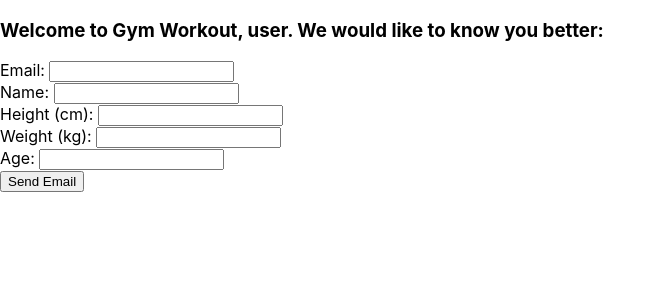
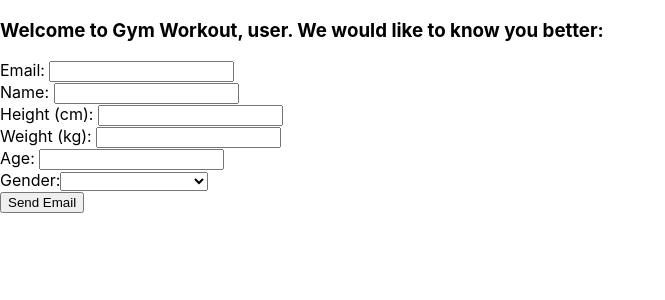
Before and after one commit to Alazib/gymWorkout, a React (Create React App) app: page / in a window 1280 px wide. Shown: the top 300 px of the page, without its empty margins (0-665 px from the left). Built offline with nearby package versions, Linux system fonts and the light colour scheme.

Commit message:
6th iteration: gender input added

```diff
--- a/src/App.js
+++ b/src/App.js
@@ -70,6 +70,22 @@ function App() {
             onChange={handleInputChange}
           />
         </div>
+        <div className="gender input">
+          <span>Gender:</span>
+          <select
+            title="gender"
+            name="gender"
+            onChange={handleInputChange}
+            required
+          >
+            <option value=""></option>
+            <option value="male">Male</option>
+            <option value="female">Female</option>
+            <option value="I prefer not to answer">
+              I prefer not to answer
+            </option>
+          </select>
+        </div>
         <button type="submit">Send Email</button>
       </form>
     </div>
```
Also changed, not shown: 1 other file (tests, documents, lock files or other folders).
